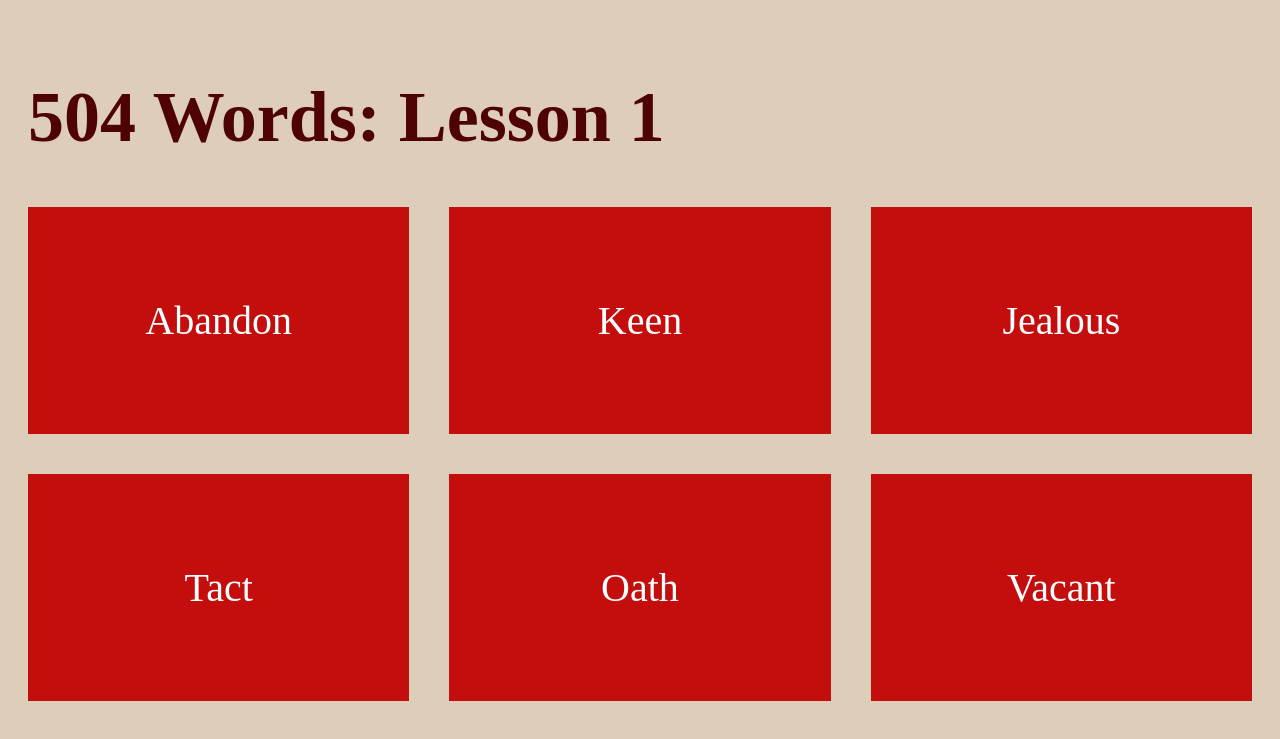
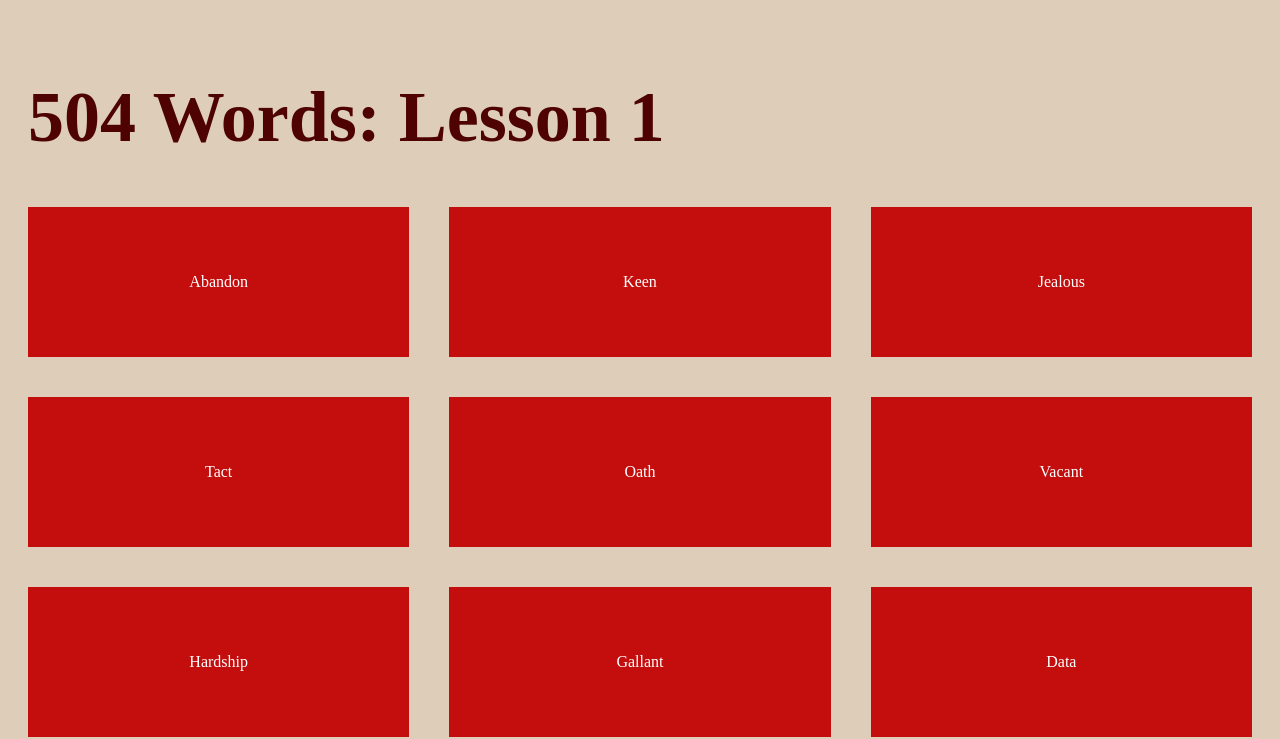
Before and after one commit to hestiaahmadi/Flash-card-504-Words, a React (Create React App) app: page / in a window 1280 px wide. Shown: the top 739 px of the page. Built offline with nearby package versions, Linux system fonts and the light colour scheme.

Commit message:
Update style.css

```diff
--- a/src/style.css
+++ b/src/style.css
@@ -27,7 +27,7 @@ h1 {
   gap: 40px;
 }
 
-.words {
+.flashcards {
   font-size: 16px;
   transition: none;
 }
```
